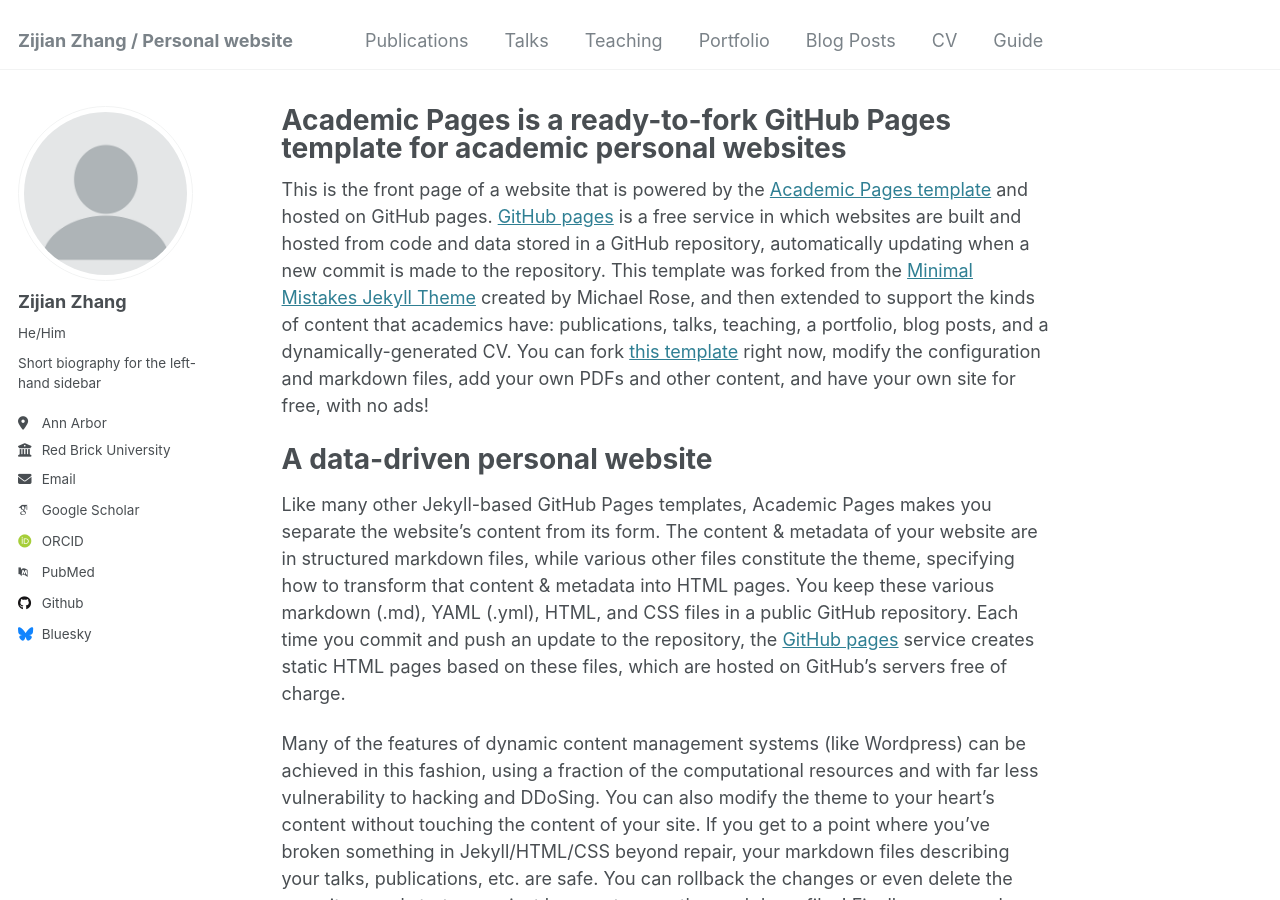
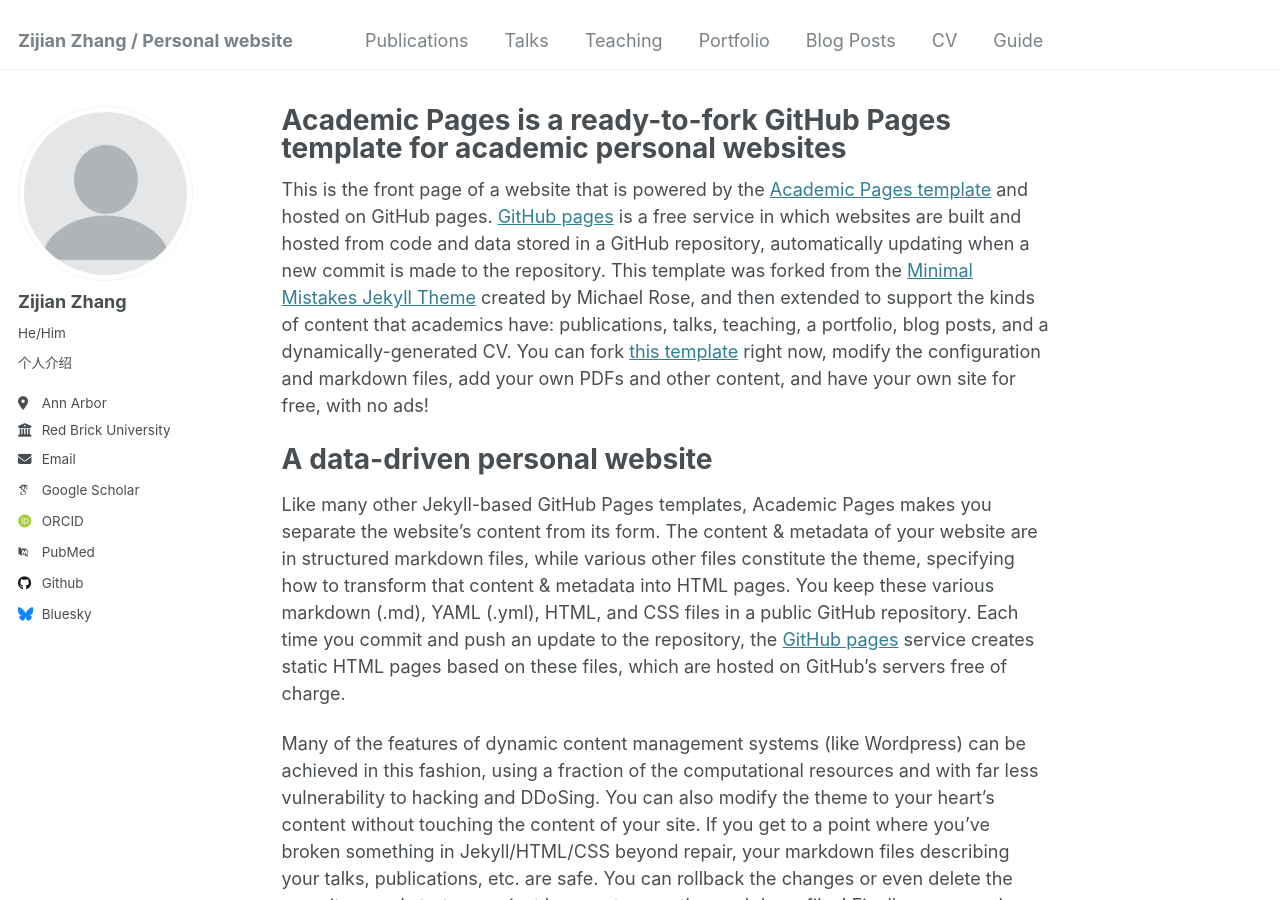
Before and after one commit to Michael6666666/Michael6666666.github.io, a Jekyll site: the page built from _pages/about.md, in a window 1280 px wide and 900 px high. Built offline with Jekyll 4.4.1, drawn with Linux system fonts in a browser that asks for light colours; some web fonts are replaced.

Commit message:
Update _config.yml

```diff
--- a/_config.yml
+++ b/_config.yml
@@ -24,7 +24,7 @@ author:
   avatar           : "profile.png"
   name             : "Zijian Zhang"
   pronouns         : "He/Him"
-  bio              : "Short biography for the left-hand sidebar"
+  bio              : "个人介绍"
   location         : "Ann Arbor"
   employer         : "Red Brick University"
   uri              : # URL
```
